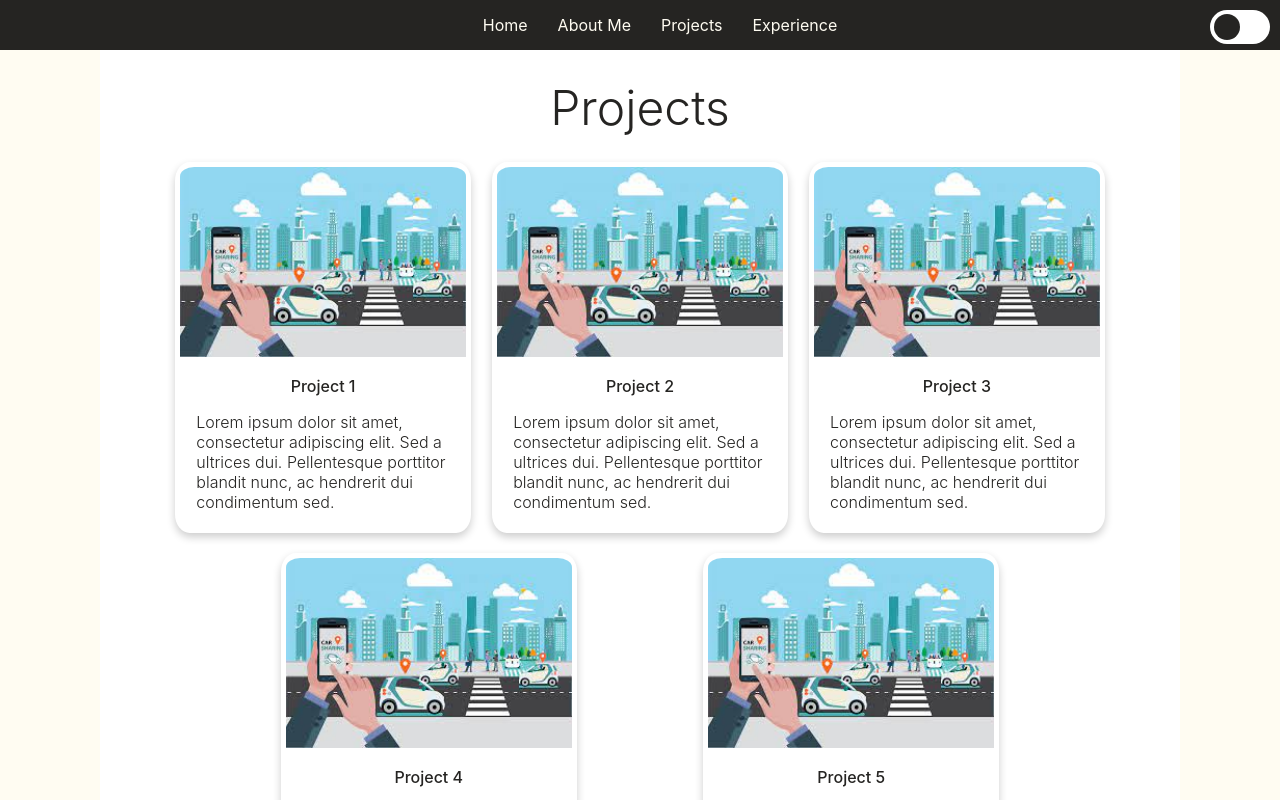
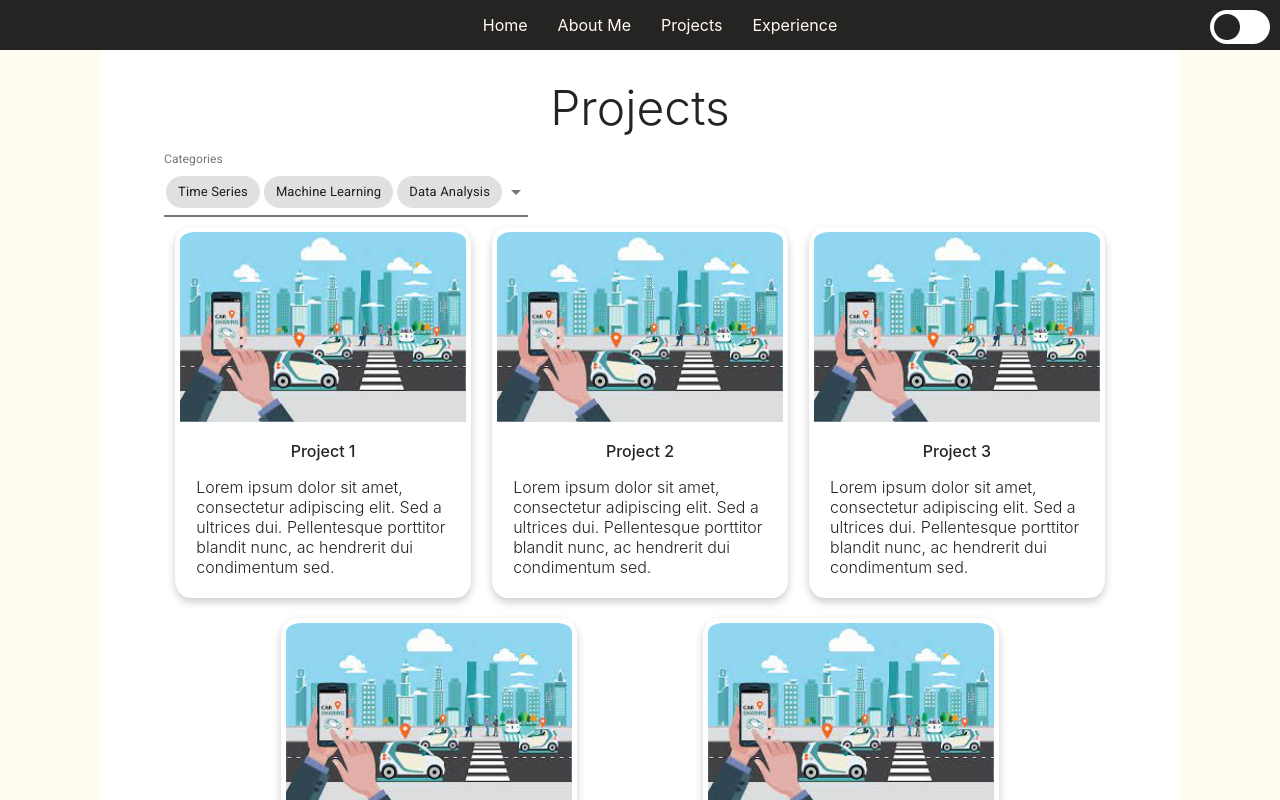
Before and after one commit to Victoraq/victoraq.github.io, a React (Create React App) app: page /projects in a window 1280 px wide. Shown: the top 800 px of the page. Built offline with nearby package versions, Linux system fonts and the light colour scheme.

Commit message:
Add category filter
Category filter based on multi select chips from material-ui.

```diff
--- a/src/App.js
+++ b/src/App.js
@@ -9,7 +9,7 @@ import Header from "./components/Header";
 import Experience from "./pages/Experience";
 import GlobalStyle from "./GlobalStyle";
 import { reshapeArray } from "./utils";
-import { projects_data } from "./info/projects";
+import { projects_data, category_list } from "./info/projects";
 import { experience_data } from "./info/experience";
 import { darkTheme, lightTheme } from "./UI/themes";
 
@@ -17,20 +17,29 @@ function App() {
   const [projects, setProjects] = useState([]);
   const [experience, setExperience] = useState([]);
   const [theme, setTheme] = useState(true);
+  const [categories, setCategories] = React.useState(category_list);
+
+  const handleCategory = (event) => {
+    setCategories(event.target.value);
+  };
 
   const toggleTheme = () => {
     setTheme((theme) => !theme);
   };
 
-  useEffect(() => {
+  const reshapeProjects = (projects) => {
     // Reshape projects to use in 3 x n visualization
     const cardsInColumn = 3;
-    const reshaped_projects = reshapeArray(
-      projects_data.updates,
-      cardsInColumn
+    const reshaped_projects = reshapeArray(projects, cardsInColumn);
+    setProjects(reshaped_projects);
+  };
+
+  useEffect(() => {
+    const filtered_projects = projects_data.updates.filter((project) =>
+      project.category.some(cat => categories.includes(cat))
     );
-    setProjects(reshaped_projects);
-  }, []);
+    reshapeProjects(filtered_projects);
+  }, [categories]);
 
   useEffect(() => {
     setExperience(experience_data.updates);
@@ -49,7 +58,7 @@ function App() {
             <AboutMe />
           </Route>
           <Route exact path="/projects">
-            <Projects projects={projects} />
+            <Projects projects={projects} categories={categories} handleCategory={handleCategory}/>
           </Route>
           <Route exact path="/experience">
             <Experience experience={experience} />
--- a/src/UI/index.jsx
+++ b/src/UI/index.jsx
@@ -10,7 +10,7 @@ export const Content = styled.div`
 
     @media (max-width: 800px) {
       margin: 0 5%;
-    height: 100%;
+      height: 100%;
     }
 `
 export const Paragraph = styled.p`
--- a/src/info/projects.js
+++ b/src/info/projects.js
@@ -1,3 +1,11 @@
+import car from "../assets/images/car.jpg";
+
+export const category_list = [
+  "Time Series",
+  "Machine Learning",
+  "Data Analysis"
+]
+
 export const projects_data = {
   updates: [
     {
@@ -5,35 +13,40 @@ export const projects_data = {
       title: "Project 1",
       content:
         "Lorem ipsum dolor sit amet, consectetur adipiscing elit. Sed a ultrices dui. Pellentesque porttitor blandit nunc, ac hendrerit dui condimentum sed.",
-      image: "",
+      image: car,
+      category: ["Time Series", "Machine Learning"]
     },
     {
       id: 1,
       title: "Project 2",
       content:
         "Lorem ipsum dolor sit amet, consectetur adipiscing elit. Sed a ultrices dui. Pellentesque porttitor blandit nunc, ac hendrerit dui condimentum sed.",
-      image: "",
+      image: car,
+      category: ["Machine Learning"]
     },
     {
       id: 2,
       title: "Project 3",
       content:
         "Lorem ipsum dolor sit amet, consectetur adipiscing elit. Sed a ultrices dui. Pellentesque porttitor blandit nunc, ac hendrerit dui condimentum sed.",
-      image: "",
+      image: car,
+      category: ["Time Series", "Data Analysis"]
     },
     {
       id: 3,
       title: "Project 4",
       content:
         "Lorem ipsum dolor sit amet, consectetur adipiscing elit. Sed a ultrices dui. Pellentesque porttitor blandit nunc, ac hendrerit dui condimentum sed.",
-      image: "",
+      image: car,
+      category: ["Machine Learning"]
     },
     {
       id: 4,
       title: "Project 5",
       content:
         "Lorem ipsum dolor sit amet, consectetur adipiscing elit. Sed a ultrices dui. Pellentesque porttitor blandit nunc, ac hendrerit dui condimentum sed.",
-      image: "",
+      image: car,
+      category: ["Data Analysis"]
     },
   ],
 };
--- a/src/pages/Projects/index.jsx
+++ b/src/pages/Projects/index.jsx
@@ -1,16 +1,23 @@
 import React from "react";
 import styled from "styled-components";
+import Chip from "@material-ui/core/Chip";
+import { makeStyles } from "@material-ui/core/styles";
+import Input from "@material-ui/core/Input";
+import InputLabel from "@material-ui/core/InputLabel";
+import MenuItem from "@material-ui/core/MenuItem";
+import FormControl from "@material-ui/core/FormControl";
+import Select from "@material-ui/core/Select";
 import {
   Card,
   CardBox,
   CardHeader,
   CardParagraph,
 } from "../../components/Card";
-import car from "../../assets/images/car.jpg";
 import { Content } from "../../UI";
+import { category_list } from "../../info/projects";
 
 const ProjectsContent = styled(Content)`
-  height: auto;
+  height: 100%;
   padding: 1% 5%;
 `;
 
@@ -27,11 +34,35 @@ const Image = styled.img`
   border-radius: 5% 5% 0 0;
 `;
 
+const Label = styled(InputLabel)`
+  && {
+    color: ${({ theme }) => theme.secondaryText};
+  }
+`;
+
+const CategorySelect = styled(FormControl)`
+  .MuiInputBase-root {
+    color: ${({ theme }) => theme.secondaryText};
+  }
+  .MuiSelect-icon {
+    color: ${({ theme }) => theme.secondaryText};
+  }
+  .MuiInput-underline:before {
+    border-bottom: 2px solid ${({ theme }) => theme.secondaryText};
+  }
+  .MuiInput-underline:after {
+    border-bottom: 2px solid ${({ theme }) => theme.text};
+  }
+  .MuiInput-underline:hover:not(.Mui-disabled):before {
+    border-bottom: 2px solid ${({ theme }) => theme.text};
+  }
+`;
+
 const mapCards = (projectArray) => {
   return projectArray.map((project) => {
     return (
       <Card key={project.id}>
-        <Image src={car} />
+        <Image src={project.image} />
         <CardHeader>{project.title}</CardHeader>
         <CardParagraph>{project.content}</CardParagraph>
       </Card>
@@ -39,10 +70,66 @@ const mapCards = (projectArray) => {
   });
 };
 
-const Projects = ({ projects }) => {
+const ITEM_HEIGHT = 48;
+const ITEM_PADDING_TOP = 8;
+const MenuProps = {
+  PaperProps: {
+    style: {
+      maxHeight: ITEM_HEIGHT * 4.5 + ITEM_PADDING_TOP,
+      width: 250,
+    },
+  },
+};
+
+const useStyles = makeStyles((theme) => ({
+  formControl: {
+    margin: theme.spacing(1),
+    minWidth: 120,
+    maxWidth: 300,
+  },
+  chips: {
+    display: "flex",
+    flexWrap: "wrap",
+  },
+  chip: {
+    margin: 2,
+  },
+  noLabel: {
+    marginTop: theme.spacing(3),
+  },
+}));
+
+const Projects = ({ projects, categories, handleCategory }) => {
+  const classes = useStyles();
+
   return (
     <ProjectsContent>
       <Title>Projects</Title>
+      <CategorySelect>
+        <Label id="multiple-chip">Categories</Label>
+        <Select
+          labelId="multiple-chip"
+          id="category-mutiple-chip"
+          multiple
+          value={categories}
+          onChange={handleCategory}
+          input={<Input id="select-multiple-chip" />}
+          renderValue={(selected) => (
+            <div className={classes.chips}>
+              {selected.map((value) => (
+                <Chip key={value} label={value} className={classes.chip} />
+              ))}
+            </div>
+          )}
+          MenuProps={MenuProps}
+        >
+          {category_list.map((category) => (
+            <MenuItem key={category} value={category}>
+              {category}
+            </MenuItem>
+          ))}
+        </Select>
+      </CategorySelect>
       {projects.map((projectArray) => {
         return <CardBox>{mapCards(projectArray)}</CardBox>;
       })}
```
